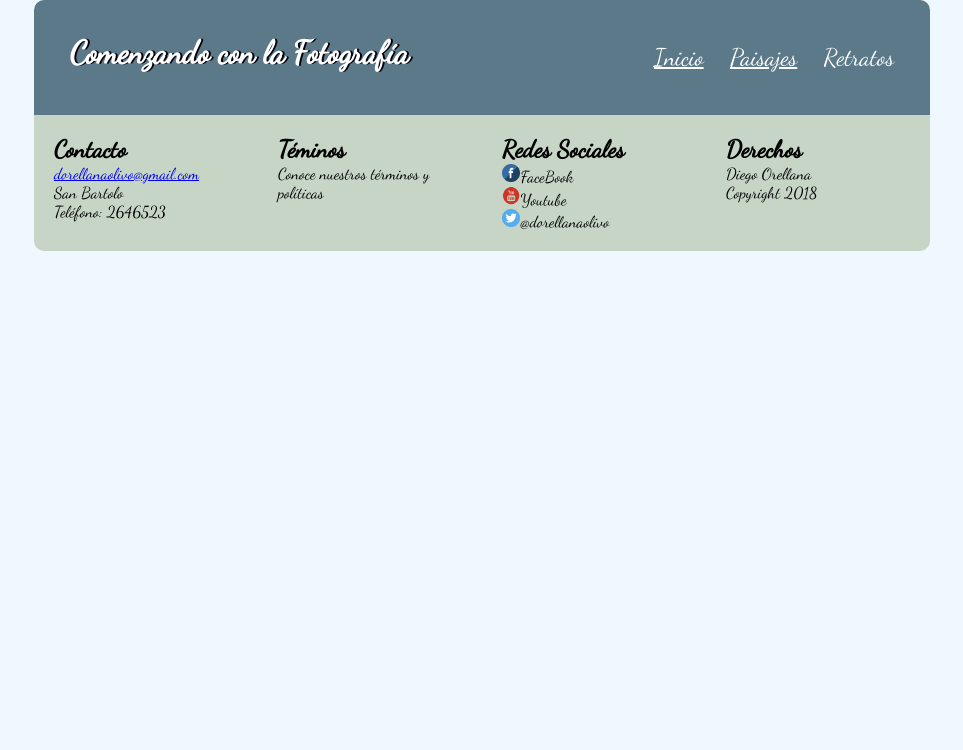
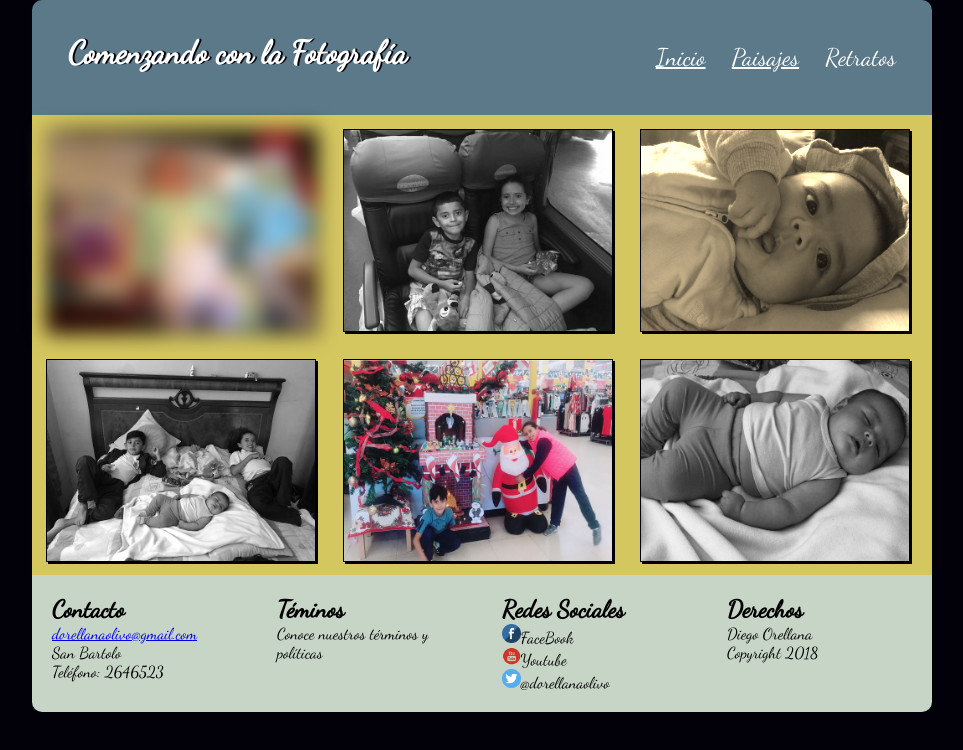
Before and after one commit to dorellanaolivo-zx/desarrolloweb02, a plain HTML site: page retratos.html in a window 1280 px wide. Shown: the whole page, without its empty margins (158-1121 px from the left). Drawn offline with Linux system fonts and the light colour scheme.

Commit message:
Desarrollo paginas retrato y paisaje retoques finales

```diff
--- a/css/estilos.css
+++ b/css/estilos.css
@@ -9,11 +9,11 @@
   src: url('DancingScript-Regular.ttf');
 }
 
-@keyframes sube
+@keyframes slidein
 {
   0%
   {
-    margin-top: 120%
+    margin-top: 150%
   }
   60%
   {
@@ -27,15 +27,15 @@
 
 body
 {
-  background-color: aliceblue;
+  background-color: #02010a;
   font-family: 'Dancing Script', cursive;
 }
 
-#contenedor
+#contenido
 {
-    width: 70%;
+    width: 900px;
     margin: 0 auto;
-    animation: sube 2s;
+    animation: slidein 2s;
 }
 
 header
@@ -98,7 +98,6 @@ section
 
 section article img
 {
-    width:35%;
     box-shadow: 2px 2px #02010a;
     display: block;
     margin: 0 auto;
@@ -121,6 +120,11 @@ section article img
     padding: 10px;
 }
 
+#paisajes a, #retratos a
+{
+    color: black;
+}
+
 #paisajes img, #retratos img
 {
     transition: transform 1s;
@@ -136,6 +140,31 @@ section article img
 {
   transform: translate(20px,-5px);
   box-shadow: 2px 2px 2px #82c3a6;
+}
+
+.retrato
+{
+    width: 30%;
+    margin: 1.5%;
+    border: none;
+}
+
+.blur
+{
+  -webkit-filter: blur(10px);
+  filter: blur(10px);
+}
+
+.gray
+{
+  -webkit-filter: grayscale(100%);
+  filter: grayscale(100%);
+}
+
+.sepia
+{
+  -webkit-filter: sepia(100%);
+  filter: sepia(100%);
 }
 
 footer
@@ -167,3 +196,28 @@ footer h2
 {
   width: 10%;
 }
+
+@media (max-width:900px)
+{
+  #contenido
+  {
+    width: 100%;
+  }
+
+  #paisajes, #retratos
+  {
+    width: 100%;
+  }
+  #contacto, #terminos, #sociales, #derechos
+  {
+    width: 100%;
+    padding: 20px;
+  }
+  .retrato
+  {
+	  vertical-align:middle;
+    width: 100%;
+    padding: 20px;
+    border: none;
+  }
+}
--- a/retratos.html
+++ b/retratos.html
@@ -6,7 +6,7 @@
     <meta name="viewport" content="width=device-width, initial-scale=1.0">
     <link rel="stylesheet" href="css/estilos.css">
   </head>
-  <body id="contenedor">
+  <body id="contenido">
     <header>
       <h1>Comenzando con la Fotografía</h1>
       <nav>
@@ -18,7 +18,12 @@
       </nav>
     </header>
     <section>
-
+      <article class="retrato"><img class="blur" src="img/retrato01.jpg" width="100%"></article>
+      <article class="retrato"><img class="gray" src="img/retrato02.jpg" width="100%"></article>
+      <article class="retrato"><img class="sepia" src="img/retrato03.jpg" width="100%"></article>
+      <article class="retrato"><img class="gray" src="img/retrato04.jpg" width="100%"></article>
+      <article class="retrato"><img src="img/retrato05.jpg" width="100%"></article>
+      <article class="retrato"><img class="gray" src="img/retrato06.jpg" width="100%"></article>
     </section>
     <footer>
       <div id="contacto">
```
Also changed, not shown: index.html (+4 -6 lines), paisajes.html (+7 -2 lines), img/Galeria01.jpg (deleted), img/Galeria02.jpg (deleted), img/Galeria03.jpg (deleted), img/Galeria05.jpg (deleted), img/Galeria06.jpg (deleted), img/retrato01.jpg (added), img/retrato02.jpg (added), img/retrato03.jpg (added), img/retrato04.jpg (added), img/retrato05.jpg (added), img/retrato06.jpg (added), 1 other file.
